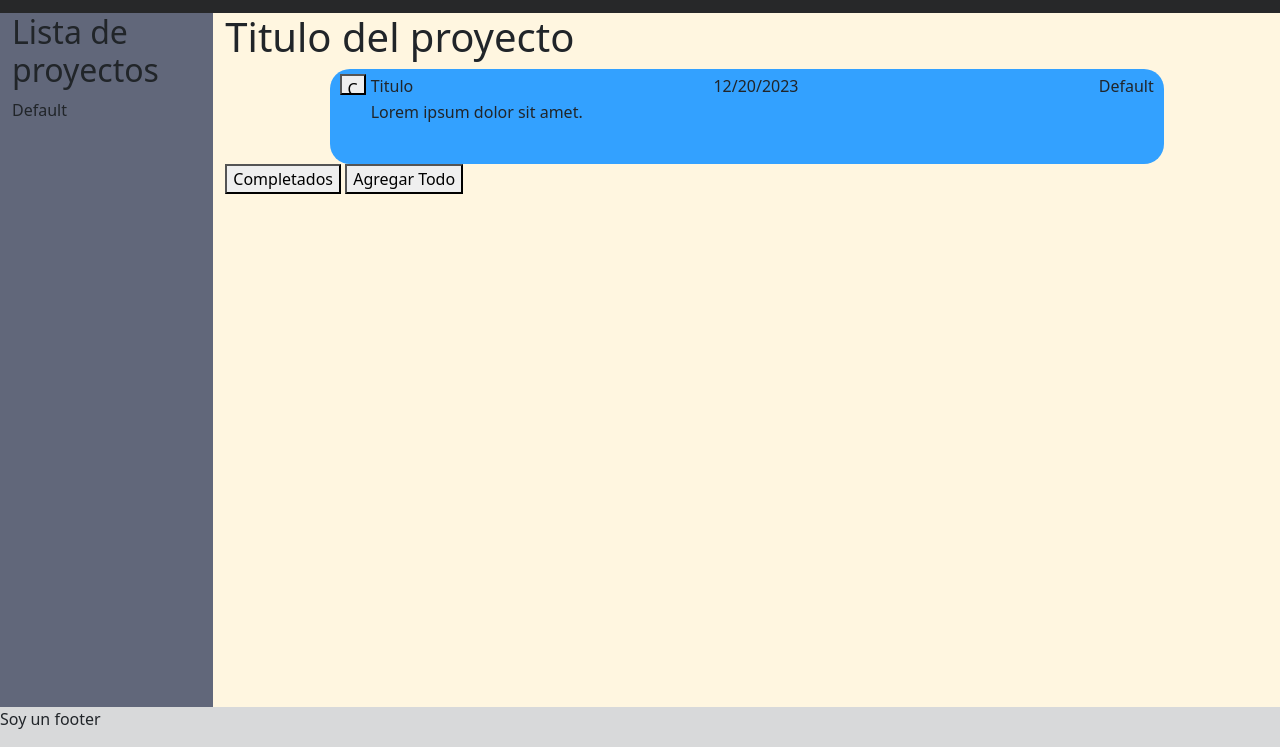
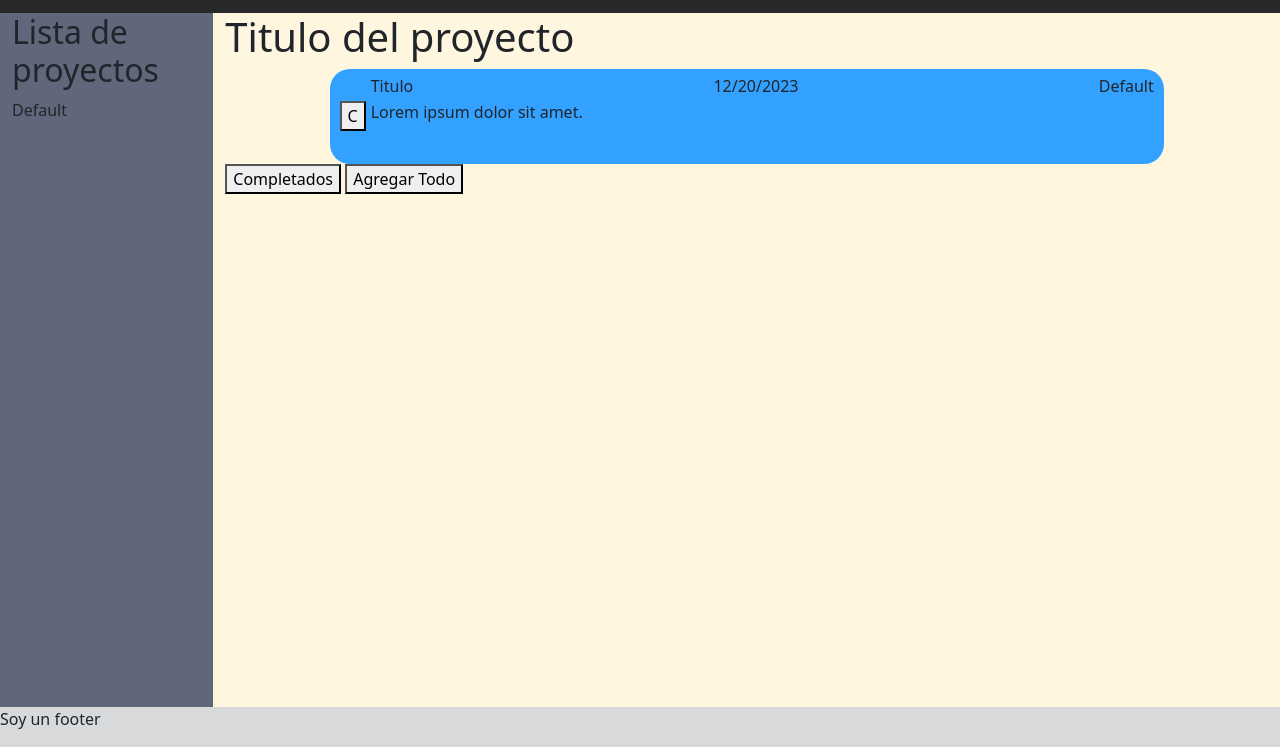
Before and after one commit to kopolo435/todoList, a website built with webpack: page src/index.html in a window 1280 px wide. Shown: the part 53-800 px from the top of the page. Built offline with nearby package versions, Linux system fonts and the light colour scheme.

Commit message:
Agrega clase a boton dentro de todo

```diff
--- a/src/index.html
+++ b/src/index.html
@@ -26,7 +26,7 @@
             <h1 id="projectTItle">Titulo del proyecto</h1>
             <div id="todoContainer">
                 <div class="todo">
-                    <button>C</button>
+                    <button class="todoCheck">C</button>
                     <div class="todoTop">
                         <p>Titulo</p>
                         <p class="taskDueDate">12/20/2023</p>
```
